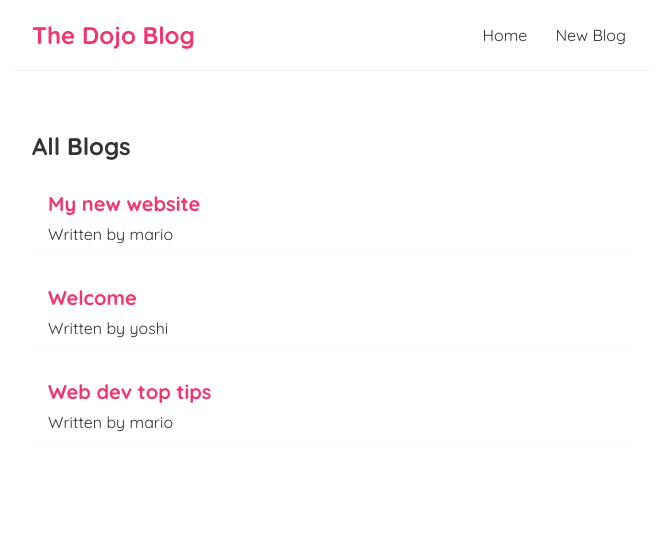
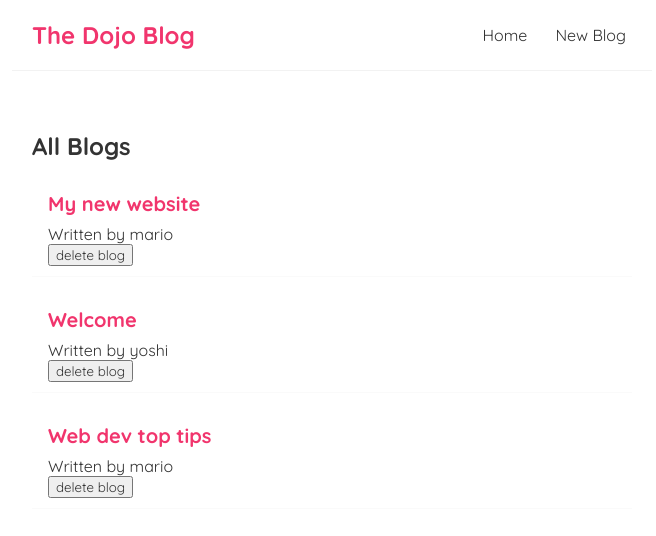
Before and after one commit to christianngapgue/dojo-blog, a React (Create React App) app: page / in a window 1280 px wide. Shown: the top 536 px of the page, without its empty margins (308-964 px from the left). Built offline with nearby package versions, Linux system fonts and the light colour scheme.

Commit message:
Define handleDelete() function as prop
...in the BlogList component.

```diff
--- a/src/BlogList.js
+++ b/src/BlogList.js
@@ -1,6 +1,6 @@
 import React from "react";
 
-function BlogList({blogs, title}) {
+function BlogList({blogs, title, handleDelete}) {
 
   return (
     <div className="blog-list">
@@ -9,6 +9,7 @@ function BlogList({blogs, title}) {
         <div className="blog-preview" key={blog.id}>
           <h2>{blog.title}</h2>
           <p>Written by {blog.author}</p>
+          <button onClick={() => {handleDelete(blog.id)}}>delete blog</button>
         </div>
       ))}
     </div>
```
